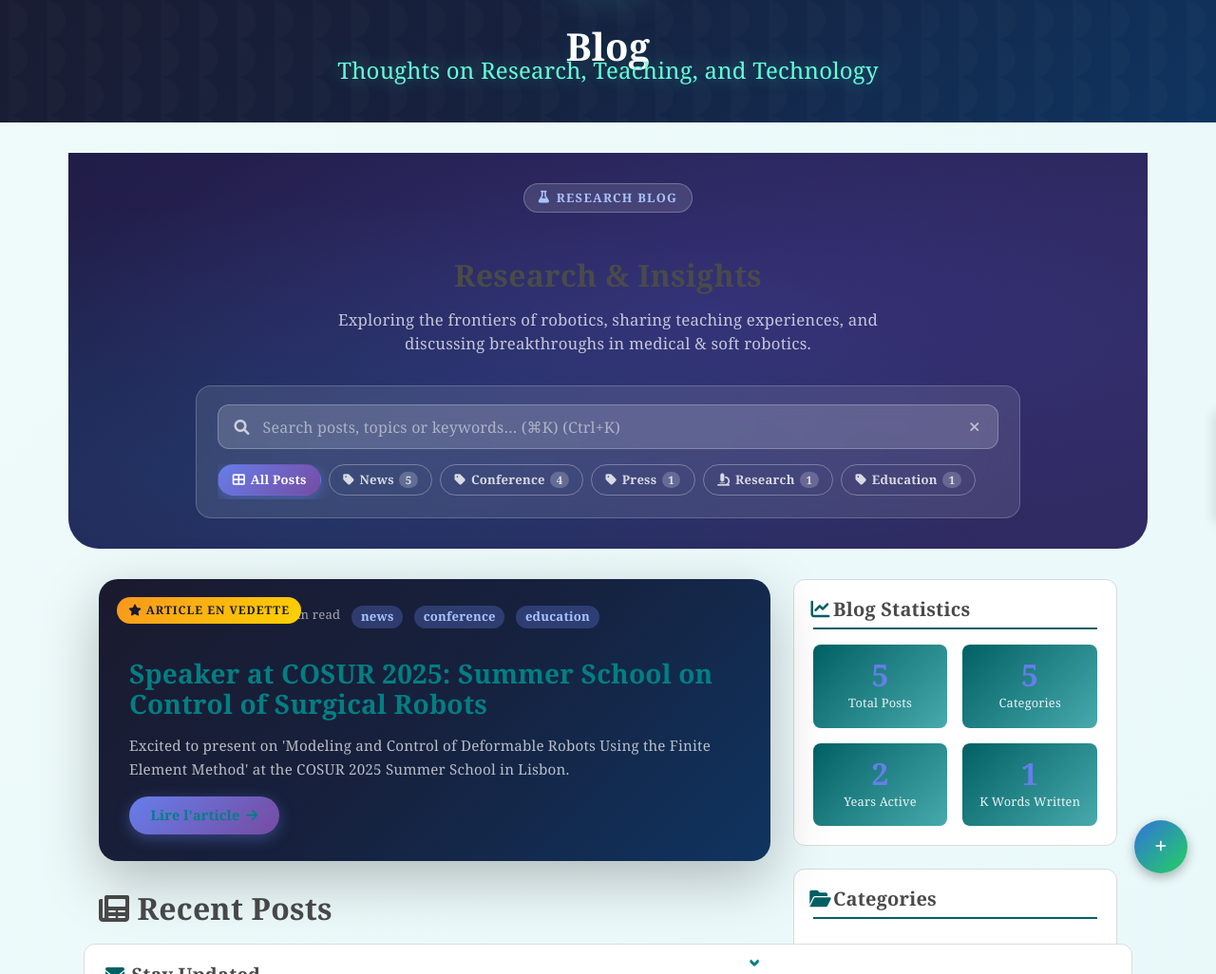
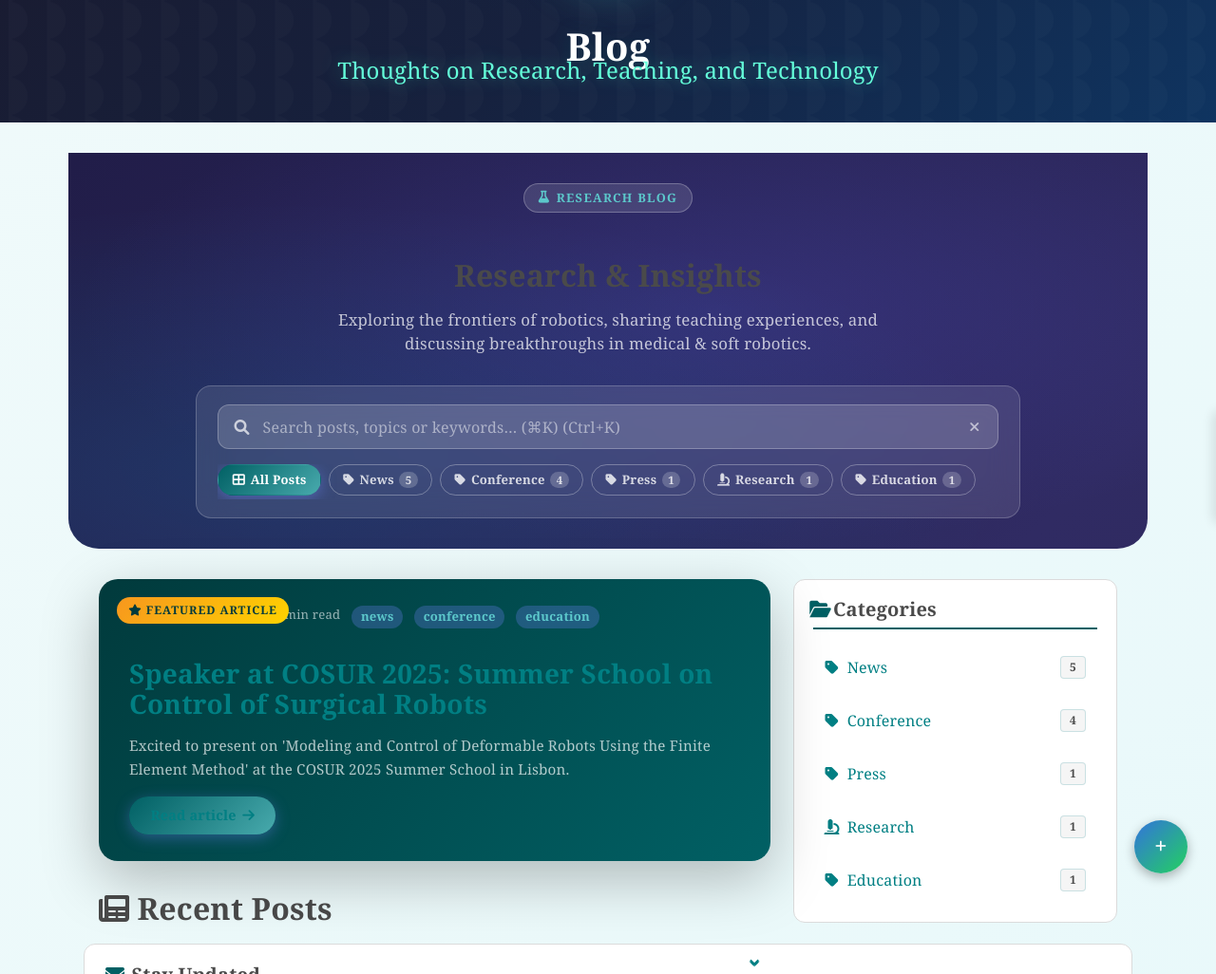
Before and after one commit to adagolodjo/adagolodjo.github.io, a Jekyll site: the page built from docs/blog/index.md, in a window 1280 px wide and 1400 px high, cut to the strip 208-1234 px from the top of the window. Shown: the whole strip at 95% size. Built offline with Jekyll 4.4.1, drawn with Linux system fonts in a browser that asks for light colours; some web fonts are replaced; some of the changed text lies outside the part shown.

Commit message:
update I-4.0 cours

```diff
--- a/docs/blog/index.md
+++ b/docs/blog/index.md
@@ -63,7 +63,7 @@
       {% assign featured_post = site.posts.first %}
       {% if featured_post %}
       <div class="blog-featured-card">
-        <div class="blog-featured-badge"><i class="fas fa-star"></i> Article en vedette</div>
+        <div class="blog-featured-badge"><i class="fas fa-star"></i> Featured Article</div>
         {% if featured_post.image %}
         <div class="blog-featured-image">
           <img src="{{ featured_post.image }}" alt="{{ featured_post.title }}" loading="lazy">
@@ -88,7 +88,7 @@
           <p class="blog-featured-excerpt">{{ featured_post.excerpt | strip_html | truncatewords: 40 }}</p>
           <div class="blog-featured-actions">
             <a href="{{ featured_post.url }}" class="blog-btn-primary">
-              Lire l'article <i class="fas fa-arrow-right"></i>
+              Read article <i class="fas fa-arrow-right"></i>
             </a>
             {% if featured_post.external_link %}
             <a href="{{ featured_post.external_link }}" class="blog-btn-secondary" target="_blank">
@@ -219,13 +219,13 @@
         {% if site.posts.size > 7 %}
         <div class="blog-loadmore-wrap">
           <button class="blog-btn-primary" id="load-more-posts">
-            <i class="fas fa-plus"></i> Charger plus d'articles
+            <i class="fas fa-plus"></i> Load more posts
           </button>
           <div class="blog-progress-wrap">
             <div class="blog-progress-bar" id="posts-progress-bar"></div>
           </div>
           <p class="blog-progress-label" id="posts-progress">
-            Affichage de {{ 6 | at_most: site.posts.size | minus: 1 }} sur {{ site.posts.size | minus: 1 }} articles
+            Showing {{ 6 | at_most: site.posts.size | minus: 1 }} of {{ site.posts.size | minus: 1 }} posts
           </p>
         </div>
         {% endif %}
@@ -251,40 +251,6 @@
 
     <!-- Enhanced Sidebar -->
     <div class="column is-4">
-      <!-- Quick Stats with Animation -->
-      <div class="box stats-box">
-        <h3 class="title is-5">
-          <span class="icon is-small">
-            <i class="fas fa-chart-line"></i>
-          </span>
-          Blog Statistics
-        </h3>
-        <div class="stats-grid">
-          <div class="stat-item">
-            <span class="stat-number" data-count="{{ site.posts.size }}">0</span>
-            <span class="stat-label">Total Posts</span>
-          </div>
-          <div class="stat-item">
-            <span class="stat-number" data-count="{{ site.categories.size }}">0</span>
-            <span class="stat-label">Categories</span>
-          </div>
-          {% assign postsByYear = site.posts | group_by_exp: "post", "post.date | date: '%Y'" %}
-          <div class="stat-item">
-            <span class="stat-number" data-count="{{ postsByYear.size }}">0</span>
-            <span class="stat-label">Years Active</span>
-          </div>
-          {% assign totalWords = 0 %}
-          {% for post in site.posts %}
-            {% assign postWords = post.content | number_of_words %}
-            {% assign totalWords = totalWords | plus: postWords %}
-          {% endfor %}
-          <div class="stat-item">
-            <span class="stat-number" data-count="{{ totalWords | divided_by: 1000 }}">0</span>
-            <span class="stat-label">K Words Written</span>
-          </div>
-        </div>
-      </div>
-
       <!-- Enhanced Categories with Icons -->
       <div class="box">
         <h3 class="title is-5">
@@ -328,25 +294,6 @@
         </div>
       </div>
 
-      <!-- Recent Activity Timeline -->
-      <div class="box">
-        <h3 class="title is-5">
-          <span class="icon is-small"><i class="fas fa-clock"></i></span>
-          Recent Activity
-        </h3>
-        <div class="timeline is-small">
-          {% for post in site.posts limit:5 %}
-          <div class="timeline-item">
-            <div class="timeline-marker is-primary is-small"></div>
-            <div class="timeline-content">
-              <p class="heading">{{ post.date | date: "%B %d" }}</p>
-              <p><a href="{{ post.url }}" class="has-text-dark">{{ post.title | truncate: 50 }}</a></p>
-            </div>
-          </div>
-          {% endfor %}
-        </div>
-      </div>
-
       <!-- Archives par année -->
       <div class="box">
         <h3 class="title is-5">
@@ -421,40 +368,6 @@
         </div>
       </div>
 
-      <!-- Popular Posts -->
-      {% assign popular_posts = site.posts | sort: 'views' | reverse %}
-      {% if popular_posts.size > 0 %}
-      <div class="box">
-        <h3 class="title is-5">
-          <span class="icon is-small">
-            <i class="fas fa-fire"></i>
-          </span>
-          Popular Posts
-        </h3>
-        <div class="popular-posts">
-          {% for post in popular_posts limit:3 %}
-          <div class="popular-post">
-            <div class="media">
-              <div class="media-content">
-                <p class="title is-6">
-                  <a href="{{ post.url }}" class="has-text-dark">{{ post.title }}</a>
-                </p>
-                <p class="subtitle is-7 has-text-grey">
-                  {{ post.date | date: "%b %d, %Y" }}
-                </p>
-              </div>
-              <div class="media-right">
-                <span class="icon has-text-warning">
-                  <i class="fas fa-star"></i>
-                </span>
-              </div>
-            </div>
-          </div>
-          {% unless forloop.last %}<hr class="my-2">{% endunless %}
-          {% endfor %}
-        </div>
-      </div>
-      {% endif %}
     </div>
   </div>
 </div>
@@ -517,7 +430,7 @@
   gap: 0.4rem;
   background: rgba(255,255,255,0.12);
   border: 1px solid rgba(255,255,255,0.25);
-  color: #a9c4ff;
+  color: #5CC8CB;
   font-size: 0.8rem;
   font-weight: 600;
   text-transform: uppercase;
@@ -651,7 +564,7 @@
   left: 1.2rem;
   z-index: 2;
   background: linear-gradient(135deg, #f7971e, #ffd200);
-  color: #1a1a2e;
+  color: #013A3C;
   font-size: 0.75rem;
   font-weight: 800;
   text-transform: uppercase;
@@ -688,7 +601,7 @@
 .blog-featured-meta i { margin-right: 0.25rem; }
 .blog-featured-cat {
   background: rgba(102,126,234,0.3);
-  color: #a9c4ff;
+  color: #5CC8CB;
   border-radius: 100px;
   padding: 0.15rem 0.6rem;
   font-weight: 600;
@@ -701,7 +614,7 @@
   line-height: 1.25;
 }
 .blog-featured-title a { color: inherit; text-decoration: none; }
-.blog-featured-title a:hover { color: #a9c4ff; }
+.blog-featured-title a:hover { color: #5CC8CB; }
 .blog-featured-excerpt {
   color: rgba(255,255,255,0.7);
   line-height: 1.65;
@@ -834,7 +747,7 @@
   text-decoration: none;
   transition: color 0.2s;
 }
-.archive-posts-list a:hover { color: #667eea; }
+.archive-posts-list a:hover { color: #016064; }
 
 /* ===========================
    POST CARDS
@@ -848,7 +761,7 @@
   box-shadow: 0 12px 30px rgba(0,0,0,0.12);
 }
 .category-tag:hover {
-  background-color: #667eea !important;
+  background-color: #016064 !important;
   color: white !important;
 }
 
@@ -898,7 +811,7 @@
   width: 0.75rem;
   height: 0.75rem;
   border-radius: 50%;
-  background-color: #667eea;
+  background-color: #016064;
   border: 2px solid white;
   z-index: 1;
 }
@@ -910,7 +823,7 @@
 .stats-box .stat-number {
   font-size: 2rem;
   font-weight: bold;
-  color: #667eea;
+  color: #016064;
   transition: all 0.3s ease;
 }
 .stats-grid {
@@ -921,7 +834,7 @@
 }
 .stat-item:hover .stat-number {
   transform: scale(1.1);
-  color: #764ba2;
+  color: #48AAAD;
 }
 
 /* ===========================
```
Also changed, not shown: other parts of docs/blog/index.md (+5 -5 lines), docs/teaching/courses/industrie-40/index.md (+12 -15 lines).
